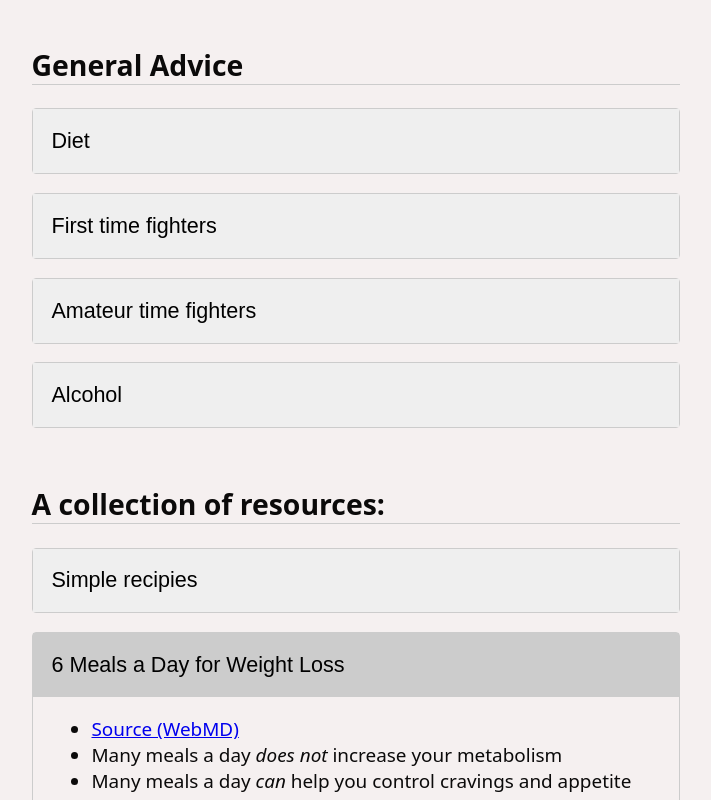
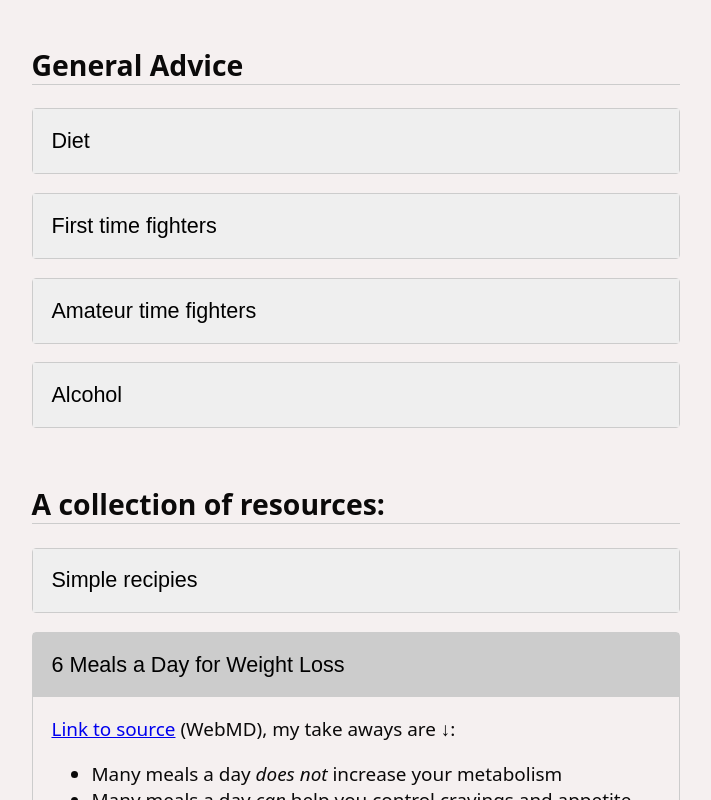
Before and after one commit to Barbacoa08/fighter-advice, a SvelteKit app: page /nutrition in a window 1280 px wide. Both pictures are taken after a click on the button "6 Meals a Day for Weight Loss". Shown: the part 305-1105 px from the top of the page, without its empty margins (284-995 px from the left). Built offline with nearby package versions, Linux system fonts and the light colour scheme.

Commit message:
touch ups

```diff
--- a/src/routes/nutrition/+page.svelte
+++ b/src/routes/nutrition/+page.svelte
@@ -99,20 +99,23 @@
 <Accordion>
   <div slot="header">6 Meals a Day for Weight Loss</div>
 
+  <p>
+    <a
+      href="https://www.webmd.com/diet/obesity/features/6_meals_a_day"
+      target="_blank"
+      rel="noopener noreferrer"
+    >
+      Link to source
+    </a> (WebMD), my take aways are &darr;:
+  </p>
+
   <ul>
-    <li>
-      <a
-        href="https://www.webmd.com/diet/obesity/features/6_meals_a_day"
-        target="_blank"
-        rel="noopener noreferrer"
-      >
-        Source (WebMD)
-      </a>
-    </li>
     <li>Many meals a day <i>does not</i> increase your metabolism</li>
+
     <li>
       Many meals a day <i>can</i> help you control cravings and appetite
     </li>
+
     <li>High fiber foods help you <i>feel</i> full for longer</li>
   </ul>
 </Accordion>
```
